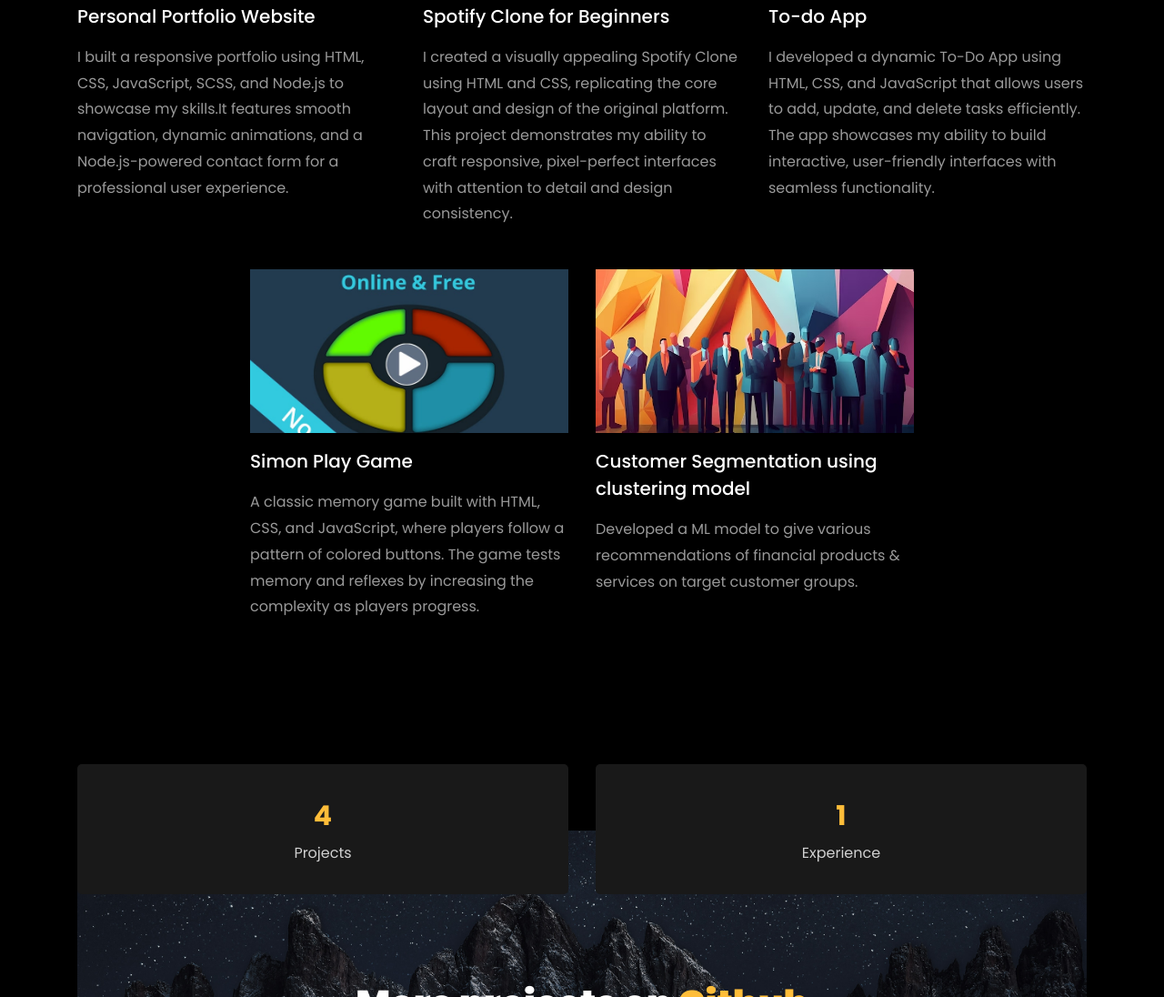
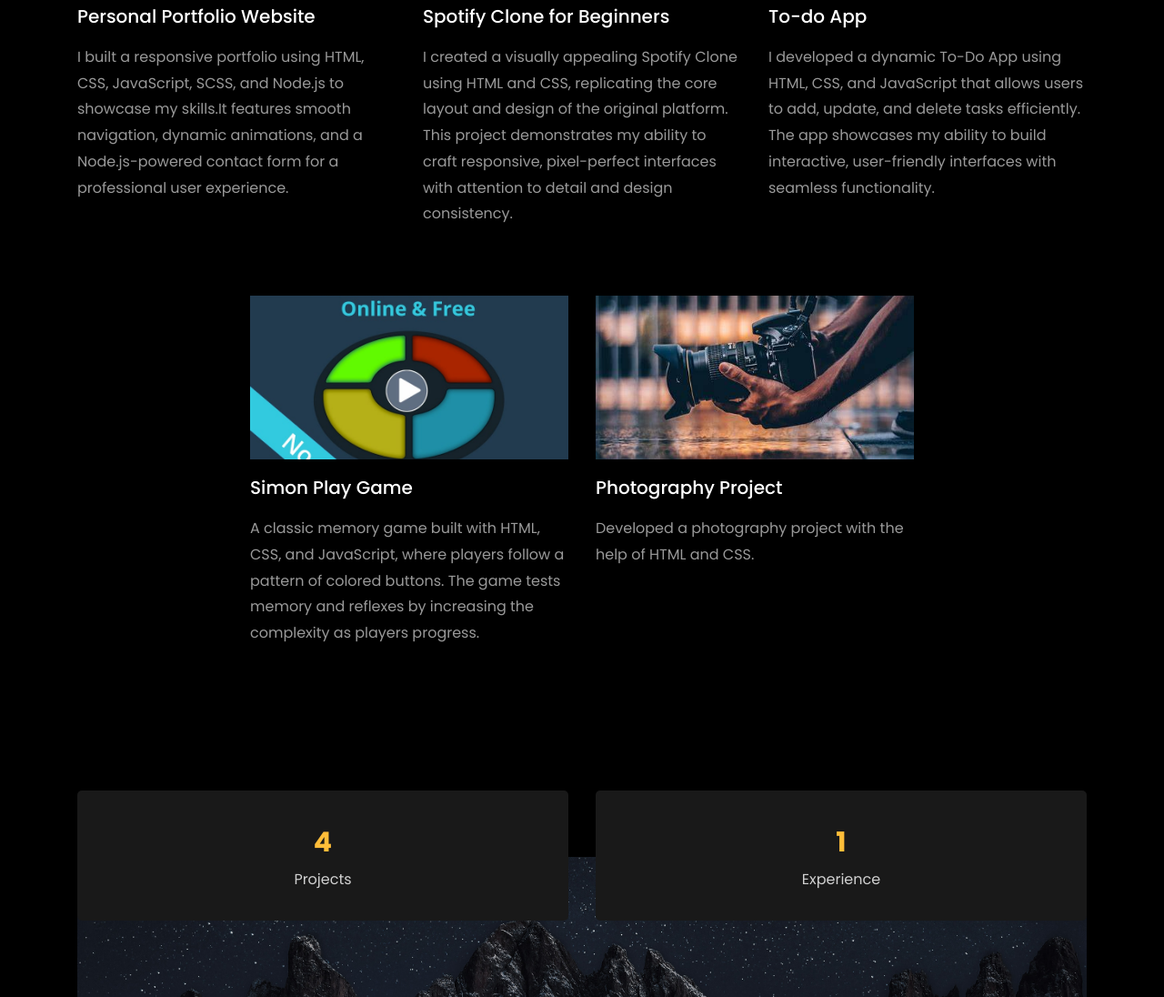
Before and after one commit to GaganpreetAujla/portfolio, a plain HTML site: page index.html in a window 1280 px wide. Shown: the part 3601-4697 px from the top of the page at 91% size. Drawn offline with Linux system fonts and the light colour scheme; animation ran at ten frames a second; files whose address does not match are found by name.

Commit message:
add photography project on portfolio

```diff
--- a/index.html
+++ b/index.html
@@ -421,6 +421,7 @@
 				</div>
 			  </div>
 			</div>
+			<br>
 
 	  <!-- added justify-content-center to center align the last two projects -->
 	  <div class="row d-flex justify-content-center">
@@ -436,17 +437,17 @@
 				</div>
 			  </div>
 
-			  <br>
 
 
-			  <div class="col-md-4 d-flex ftco-animate">
+
+			<div class="col-md-4 d-flex ftco-animate">
 				  <div class="blog-entry justify-content-end">
-				  <a href="" class="block-20 zoom-effect" style="background-image: url('images/proj_5.jpg');">
+				  <a href="https://github.com/GaganpreetAujla/photographyProject" class="block-20 zoom-effect" style="background-image: url('images/photography.jpeg');">
 				  </a>
 				  <div class="text mt-3 float-right d-block">
 
-					<h3 class="heading"><a href="">Customer Segmentation using clustering model</a></h3>
-					<p>Developed a ML model to give various recommendations of financial products &amp; services on target customer groups.</p>
+					<h3 class="heading"><a href="https://github.com/GaganpreetAujla/photographyProject">Photography Project</a></h3>
+					<p>Developed a photography project with the help of HTML and CSS.</p>
 				  </div>
 				</div>
 			  </div>
```
